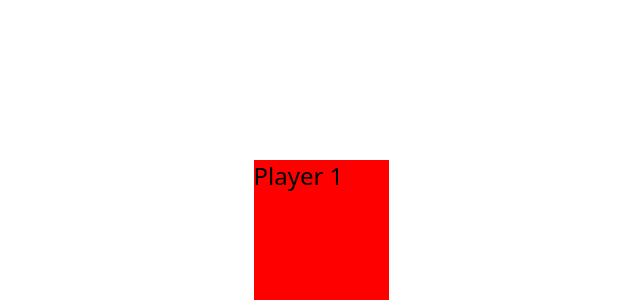
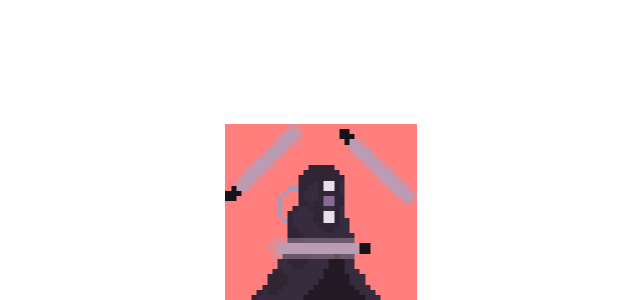
Before and after one commit to Daugus/sci-fight, a Nuxt app: page /movement in a window 1280 px wide. Shown: the part 500-800 px from the top of the page, without its empty margins (319-959 px from the left). Built offline with nearby package versions, Linux system fonts and the light colour scheme.

Commit message:
Movimiento de ataque

```diff
--- a/pages/movement.vue
+++ b/pages/movement.vue
@@ -3,23 +3,69 @@ export default {
   data() {
     return {
       attack: false,
+
+      spriteW: '',
+      spriteMW: '',
+      spriteH: '',
+      animation: '',
+      sprite: '',
     };
   },
   mounted() {
+    // Animacion "Appear"
+    this.spriteW = '198.2px';
+    this.spriteH = '176px';
+    this.spriteMW = '-1784px';
+    this.animation = 'animation .9s steps(9) infinite';
+    this.sprite = 'url(' + new URL(`/src/img/characters/vespera/appear.png`, import.meta.url) + ')';
+
+    // Animacion "Idle"
+    setTimeout(() => {
+      this.spriteW = '192px';
+      this.spriteH = '176px';
+      this.spriteMW = '-1153px';
+      this.animation = 'animation .6s steps(6) infinite';
+      this.sprite = 'url(' + new URL(`/src/img/characters/vespera/idle.png`, import.meta.url) + ')';
+    }, 900);
+
     // Añadir eventListener al documento para poder usar el teclado fisico
     document.addEventListener('keyup', this.pressedKey);
   },
   methods: {
     pressedKey(event: KeyboardEvent) {
-      console.log(event);
-      if (/^[a-z]{1}$/.test(event.key) === false) return;
       switch (event.key) {
         case 'w':
+          // Activar ataque
           this.attack = true;
+
           setTimeout(() => {
+            // Cambiar sprite
+            this.spriteW = '624px';
+            this.spriteH = '220px';
+            this.spriteMW = '-3125px';
+            this.animation = 'animation .5s steps(5) infinite';
+            this.sprite = 'url(' + new URL(`/src/img/characters/vespera/attack.png`, import.meta.url) + ')';
+          }, 100);
+
+          setTimeout(() => {
+            // Desactivar ataque
             this.attack = false;
-          }, 500);
+
+            // Cambiar sprite
+            this.spriteW = '192px';
+            this.spriteH = '176px';
+            this.spriteMW = '-1153px';
+            this.animation = 'animation .6s steps(6) infinite';
+            this.sprite = 'url(' + new URL(`/src/img/characters/vespera/idle.png`, import.meta.url) + ')';
+          }, 600);
           break;
+
+        // case 'ArrowUp':
+        //   this.attack = true;
+        //   setTimeout(() => {
+        //     this.attack = false;
+        //   }, 500);
+        //   break;
 
         default:
           break;
@@ -31,30 +77,62 @@ export default {
 
 <template>
   <div id="player">
-    Player 1
+    <div id="sprite"></div>
+    <div id="hitbox"></div>
     <div
       id="attack"
       v-if="attack === true"
-    >
-      Attack
-    </div>
+    ></div>
   </div>
 </template>
 
 <style lang="scss">
 #player {
-  width: 135px;
-  height: 140px;
-  background-color: red;
+  width: fit-content;
+  height: fit-content;
+  display: flex;
+  justify-content: center;
+  align-items: flex-end;
   position: absolute;
   bottom: 0;
 
+  #hitbox {
+    width: 192px;
+    height: 176px;
+    background-color: rgba(255, 0, 0, 0.5);
+    position: absolute;
+  }
+
   #attack {
-    width: 443px;
-    height: 70px;
+    width: v-bind(spriteW);
+    height: 50px;
     background-color: rgba(0, 255, 0, 0.5);
     position: absolute;
-    bottom: 0;
+  }
+
+  #sprite {
+    z-index: 11;
+
+    width: v-bind(spriteW);
+    height: v-bind(spriteH);
+
+    display: flex;
+    justify-content: center;
+    align-items: center;
+
+    background: v-bind(sprite);
+    background-repeat: no-repeat;
+    background-size: cover;
+    animation: v-bind(animation);
+  }
+}
+
+@keyframes animation {
+  0% {
+    background-position: 0px;
+  }
+  100% {
+    background-position: v-bind(spriteMW);
   }
 }
 </style>
```
